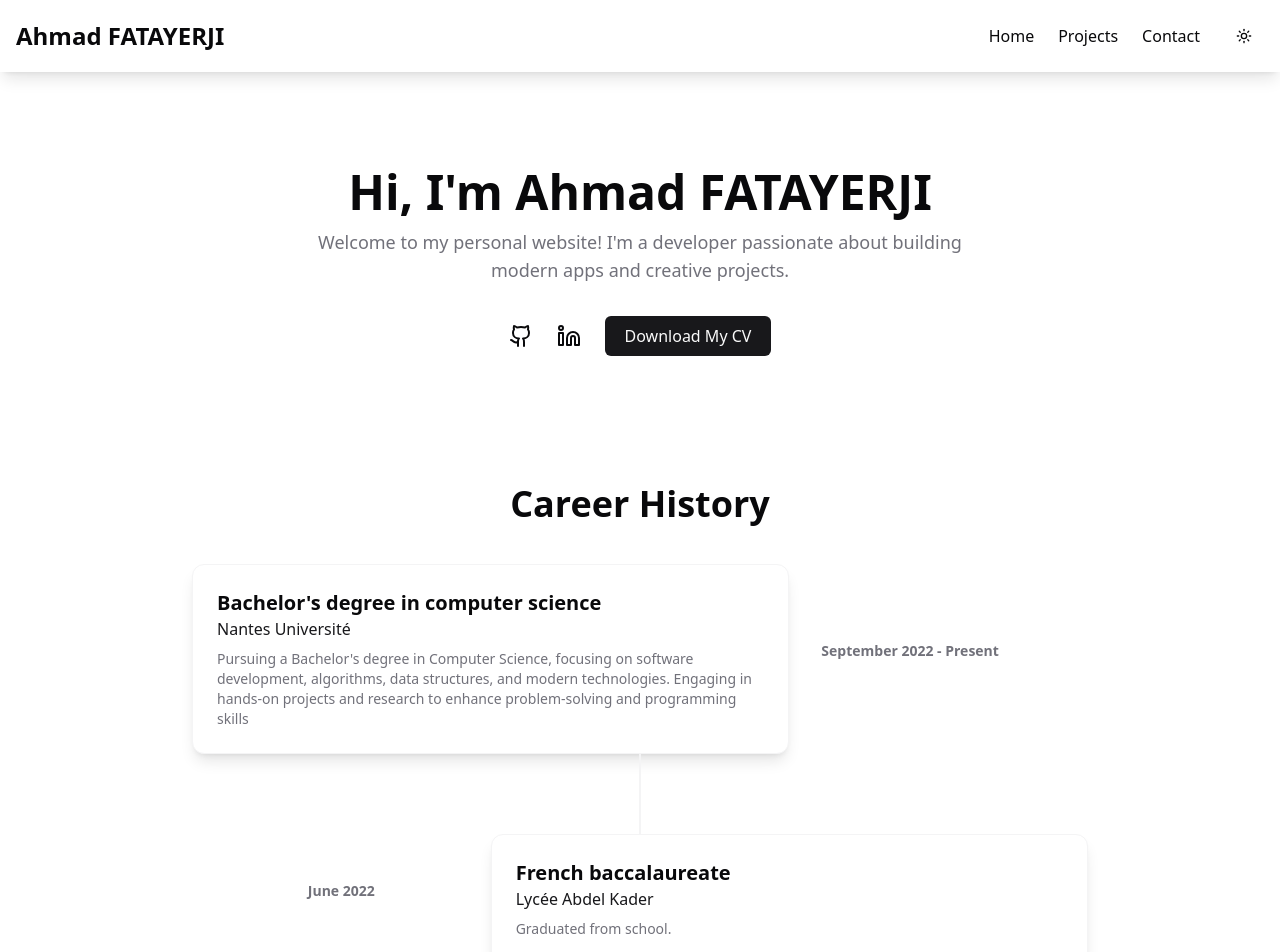
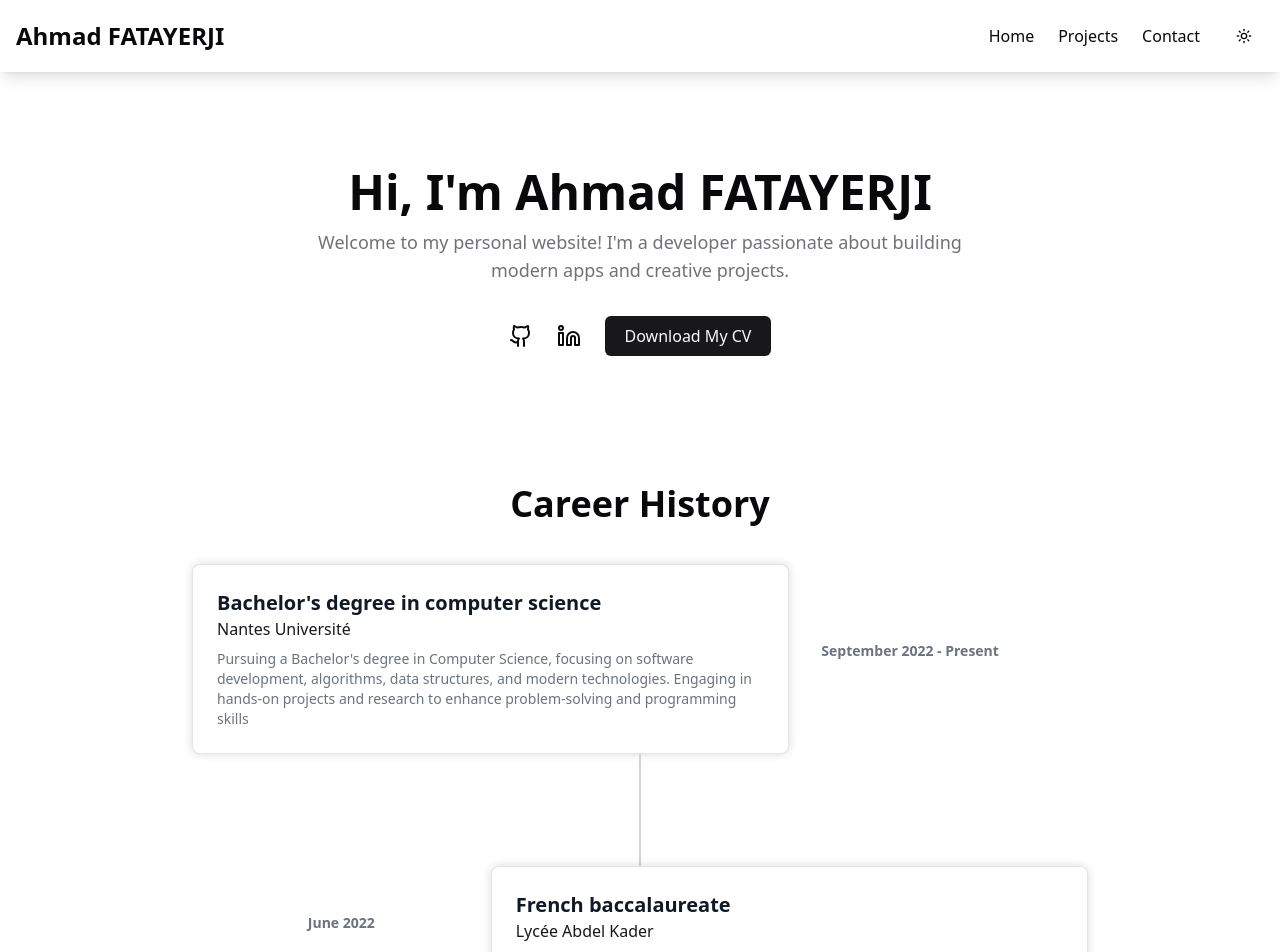
Before and after one commit to ahmad-fatayerji/MyPortfolio, a Next.js app: page / in a window 1280 px wide. Shown: the top 952 px of the page. Built offline with nearby package versions, Linux system fonts and the light colour scheme.

Commit message:
added careertimeline style still needs updating

```diff
--- a/src/components/CareerTimeline.tsx
+++ b/src/components/CareerTimeline.tsx
@@ -1,7 +1,7 @@
 "use client";
 
 import { motion } from "framer-motion";
-import experiences from "@/data/experiences.json";
+import experiences from "@/data/experiences.json"; // Importing JSON data
 
 export default function CareerTimeline() {
   return (
@@ -10,9 +10,9 @@ export default function CareerTimeline() {
 
       <div className="relative max-w-4xl mx-auto">
         {/* Central Timeline Line */}
-        <div className="hidden md:block absolute left-1/2 transform -translate-x-1/2 w-[2px] h-full bg-muted z-0" />
+        <div className="hidden md:block absolute left-1/2 transform -translate-x-1/2 w-[2px] h-full bg-gray-300 dark:bg-gray-600 z-0" />
 
-        <div className="space-y-20">
+        <div className="space-y-28">
           {experiences.map((exp, index) => (
             <motion.div
               key={exp.id}
@@ -28,7 +28,7 @@ export default function CareerTimeline() {
               {index < experiences.length - 1 && (
                 <div
                   className="hidden md:block absolute left-1/2 transform -translate-x-1/2
-                  w-[2px] h-20 bg-muted top-full z-0"
+                  w-[2px] h-20 bg-gray-300 dark:bg-gray-600 top-full z-0"
                 />
               )}
 
@@ -38,7 +38,7 @@ export default function CareerTimeline() {
                   index % 2 === 0 ? "left" : "right"
                 } md:px-8`}
               >
-                <p className="text-sm font-semibold text-muted-foreground">
+                <p className="text-sm font-semibold text-gray-500 dark:text-gray-400">
                   {exp.date}
                 </p>
               </div>
@@ -46,15 +46,15 @@ export default function CareerTimeline() {
               {/* Experience Card */}
               <div
                 className={`
-                  md:w-2/3 rounded-xl shadow-lg p-6 border
-                  bg-background text-foreground border-muted transition-colors
-                  hover:scale-[1.02]
-                  ${index % 2 === 0 ? "md:mr-auto" : "md:ml-auto"}
-                `}
+    glow-card md:w-2/3 rounded-lg shadow-lg p-6 border transition-all hover:scale-[1.02]
+    bg-white dark:bg-[#0d0d0d] text-gray-900 dark:text-gray-200
+    border-gray-300 dark:border-gray-700
+    ${index % 2 === 0 ? "md:mr-auto" : "md:ml-auto"}
+  `}
               >
                 <h3 className="text-xl font-semibold">{exp.title}</h3>
                 <p className="text-primary font-medium">{exp.company}</p>
-                <p className="text-sm text-muted-foreground mt-2">
+                <p className="text-sm text-gray-500 dark:text-gray-400 mt-2">
                   {exp.description}
                 </p>
               </div>
--- a/src/styles/global.css
+++ b/src/styles/global.css
@@ -70,3 +70,26 @@
     scroll-behavior: smooth;
   }
 }
+
+/* Glow effect for light mode */
+.glow-card {
+  background-color: #ffffff !important; /* Pure white */
+  border: 1px solid rgba(0, 0, 0, 0.1);
+  box-shadow: 0 0 10px rgba(0, 0, 0, 0.15); /* Dark glow in light mode */
+  transition: all 0.3s ease-in-out;
+}
+
+.glow-card:hover {
+  box-shadow: 0 0 20px rgba(0, 0, 0, 0.25);
+}
+
+/* Glow effect for dark mode */
+.dark .glow-card {
+  background-color: #0d0d0d !important; /* Full black */
+  border: 1px solid rgba(255, 255, 255, 0.1);
+  box-shadow: 0 0 10px rgba(255, 255, 255, 0.2); /* White glow in dark mode */
+}
+
+.dark .glow-card:hover {
+  box-shadow: 0 0 20px rgba(255, 255, 255, 0.3);
+}
```
